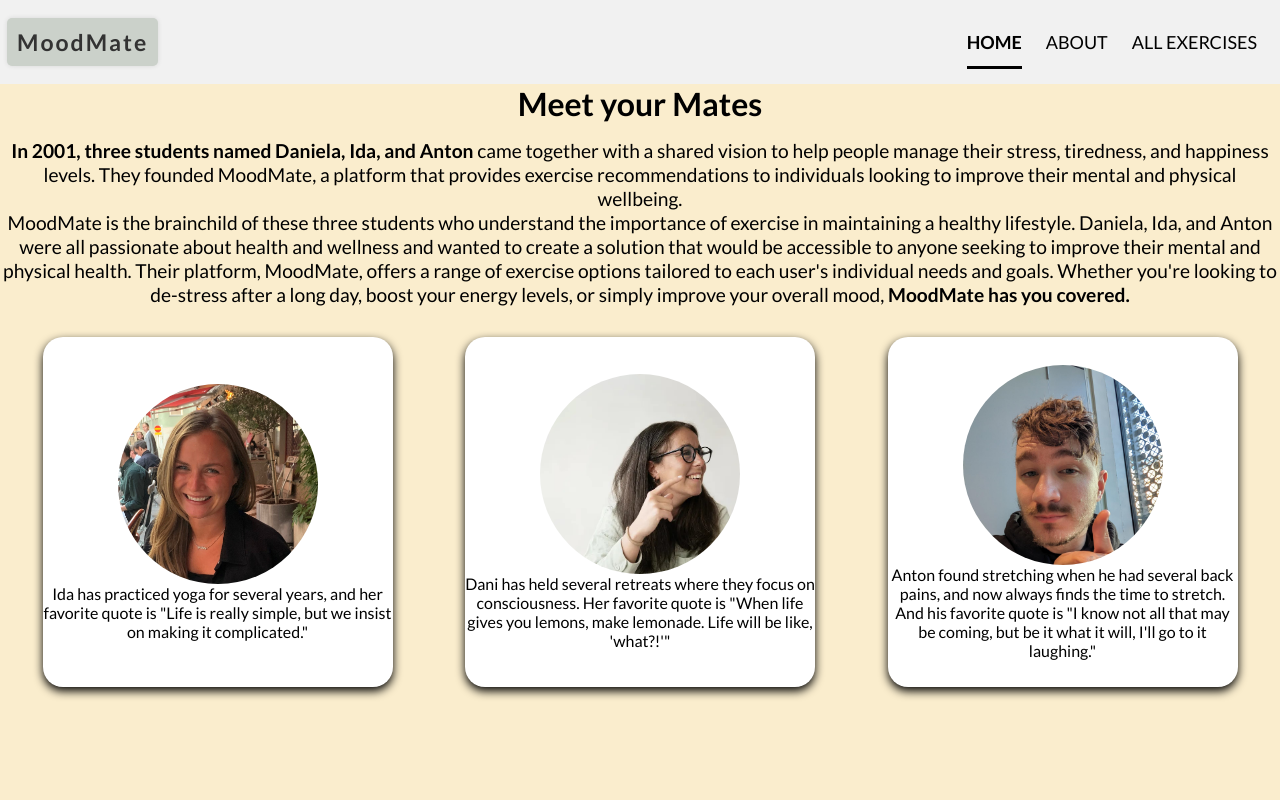
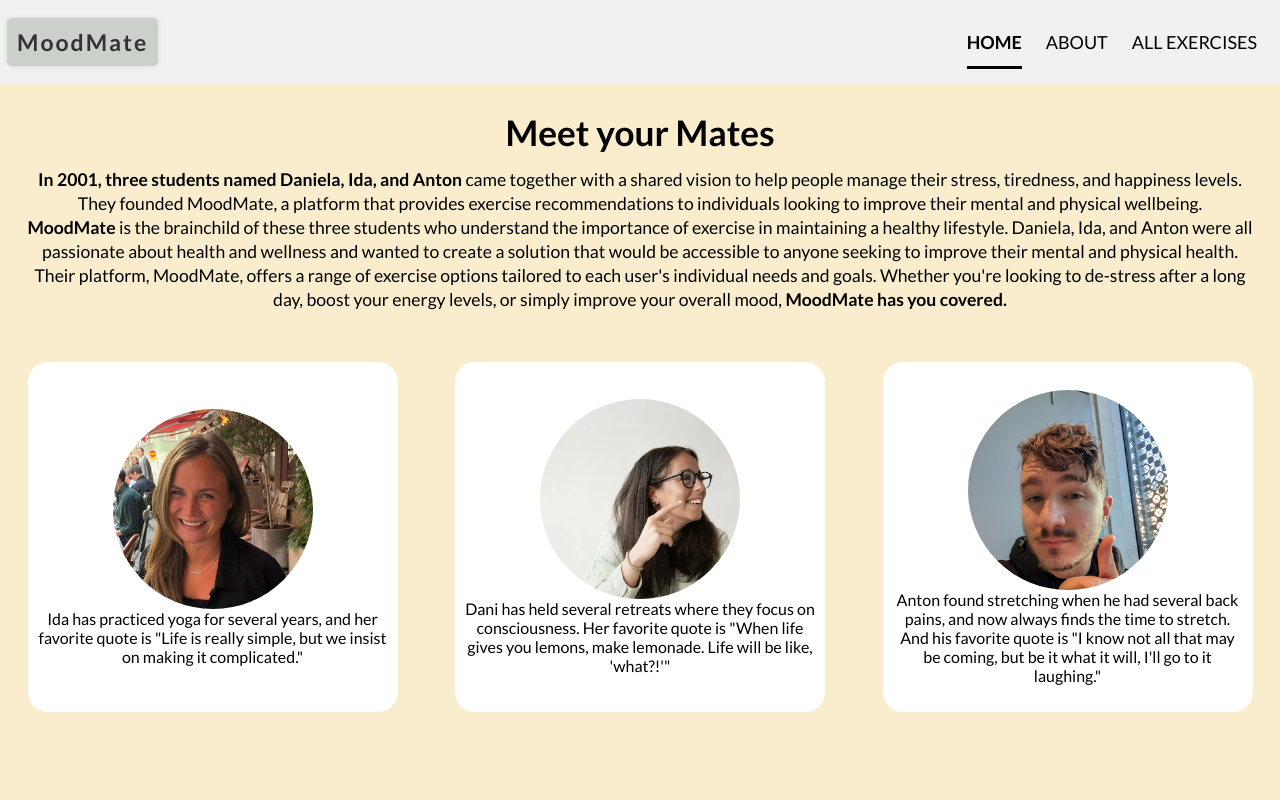
Before and after one commit to idanygo/mood-project, a Next.js app: page /About in a window 1280 px wide. Shown: the top 800 px of the page. Built offline with nearby package versions, Linux system fonts and the light colour scheme.

Commit message:
update aboutus page

```diff
--- a/pages/About.js
+++ b/pages/About.js
@@ -5,8 +5,8 @@ import Image from "next/image";
 export default function AboutUs() {
   return (
     <div className={styles.container}>
-      <h1>Meet your Mates</h1>
       <div className={styles.about}>
+        <h1>Meet your Mates</h1> <br></br>
         <p>
           <b>In 2001, three students named Daniela, Ida, and Anton </b>came
           together with a shared vision to help people manage their stress,
@@ -14,17 +14,16 @@ export default function AboutUs() {
           that provides exercise recommendations to individuals looking to
           improve their mental and physical wellbeing.
         </p>
-
         <p className={styles.mobileOnly}>
-          MoodMate is the brainchild of these three students who understand the
-          importance of exercise in maintaining a healthy lifestyle. Daniela,
-          Ida, and Anton were all passionate about health and wellness and
-          wanted to create a solution that would be accessible to anyone seeking
-          to improve their mental and physical health. Their platform, MoodMate,
-          offers a range of exercise options tailored to each user's individual
-          needs and goals. Whether you're looking to de-stress after a long day,
-          boost your energy levels, or simply improve your overall mood,{" "}
-          <b>MoodMate has you covered.</b>
+          <b> MoodMate </b> is the brainchild of these three students who
+          understand the importance of exercise in maintaining a healthy
+          lifestyle. Daniela, Ida, and Anton were all passionate about health
+          and wellness and wanted to create a solution that would be accessible
+          to anyone seeking to improve their mental and physical health. Their
+          platform, MoodMate, offers a range of exercise options tailored to
+          each user's individual needs and goals. Whether you're looking to
+          de-stress after a long day, boost your energy levels, or simply
+          improve your overall mood, <b>MoodMate has you covered.</b>
         </p>
       </div>
 
--- a/styles/About.module.css
+++ b/styles/About.module.css
@@ -17,7 +17,6 @@
   height: 100vh;
   display: flex;
   flex-direction: column;
-  text-align: center;
 }
 
 .picontainer {
@@ -98,8 +97,9 @@
   justify-content: center;
   text-align: center;
   background-color: #ffffff;
-  box-shadow: 0px 4px 10px rgba(1, 1, 1, 1);
   border-radius: 20px;
+  padding-left: 10px;
+  padding-right: 10px;
 }
 
 .idacard:hover,
@@ -110,8 +110,10 @@
 
 .about {
   margin-top: 1rem;
-  font-size: 1.2rem;
+  font-size: 1.1rem;
   line-height: 1.5rem;
+  padding: 20px;
+  text-align: center;
 }
 
 @media screen and (max-width: 768px) {
@@ -133,11 +135,3 @@
     line-height: 1.5rem;
   }
 }
-
-@media screen and (min-width: 769px) {
-  .idacard .about,
-  .danicard .about,
-  .antoncard .about {
-    font-size: 1.2rem;
-  }
-}
```
